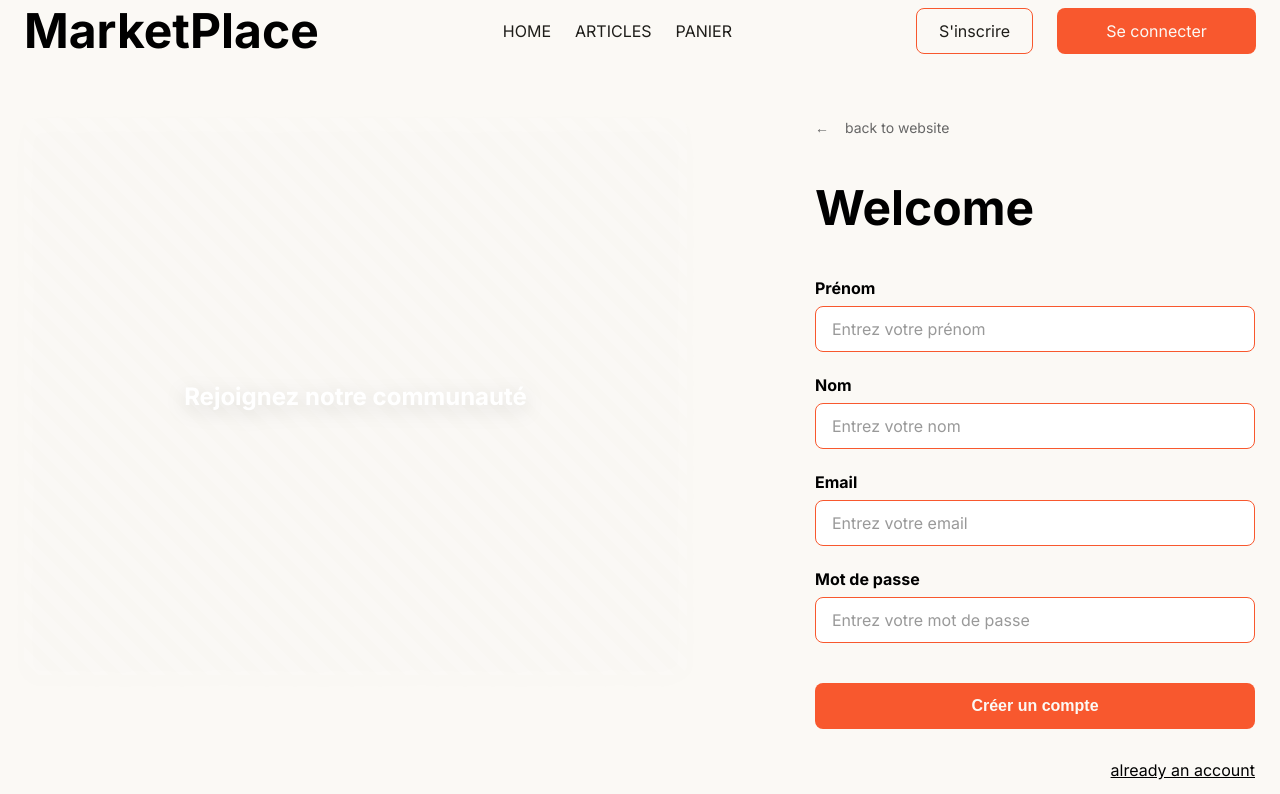
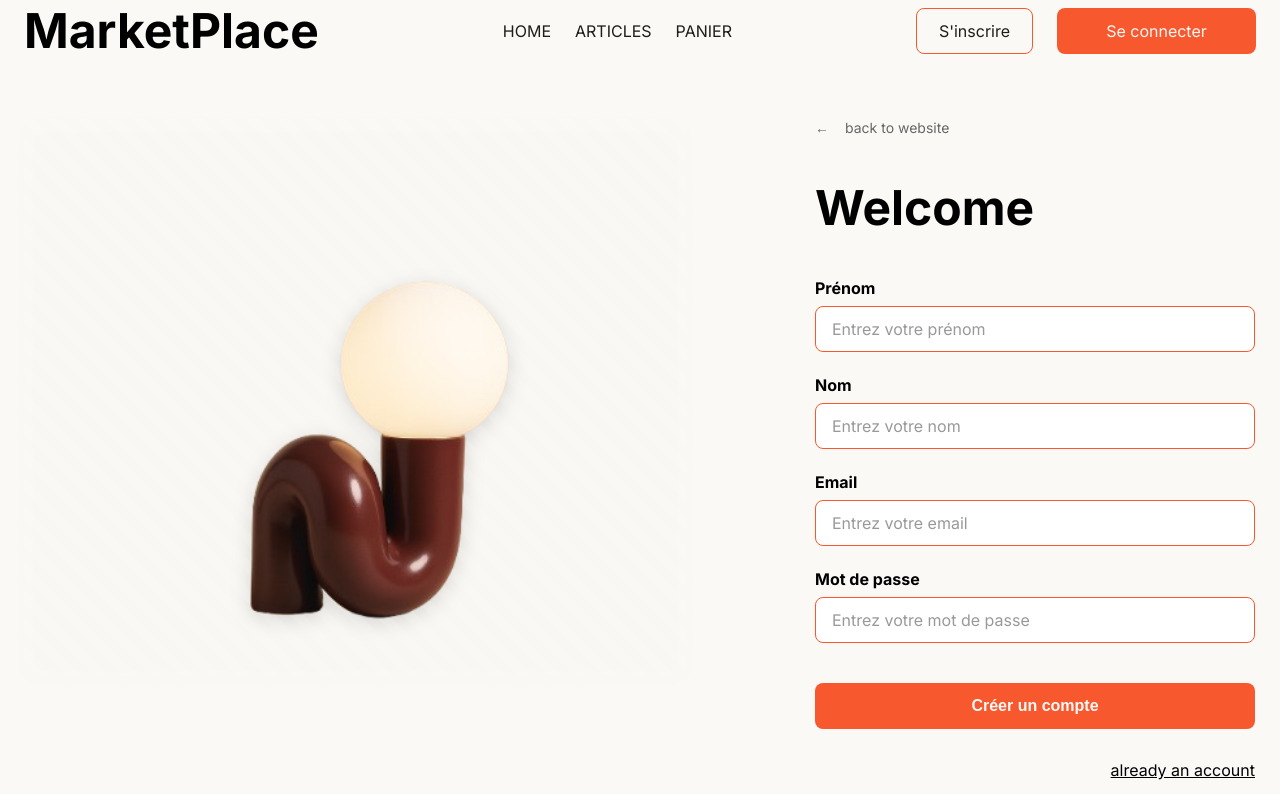
Before and after one commit to CalvoTom/MarketPlace, a PHP site: page /register.php in a window 1280 px wide. Shown: the part 16-810 px from the top of the page. Run offline with PHP 8.4, Linux system fonts and the light colour scheme.

Commit message:
add cta img on log/sign

```diff
--- a/assets/css/style.css
+++ b/assets/css/style.css
@@ -2118,3 +2118,7 @@ em {
 .cart-form .btn-cart {
     flex: 1;
 }
+
+.img-cta{
+  width: 80%;
+}
--- a/login.php
+++ b/login.php
@@ -73,7 +73,7 @@ if ($_SERVER["REQUEST_METHOD"] === "POST") {
         <!-- Login Section -->
         <section class="login-section fade-in">
             <div class="login-illustration">
-                <div>Connectez-vous à votre compte</div>
+                <img  class="img-cta" src="/img/cta.png" alt="image cta">
             </div>
 
             <div class="login-form-container">
--- a/register.php
+++ b/register.php
@@ -99,7 +99,7 @@ if ($_SERVER["REQUEST_METHOD"] === "POST") {
         <!-- Register Section -->
         <section class="register-section fade-in">
             <div class="register-illustration">
-                <div>Rejoignez notre communauté</div>
+                <img class="img-cta" src="/img/cta.png" alt="image cta">
             </div>
 
             <div class="register-form-container">
```
Also changed, not shown: img/cta.png.
